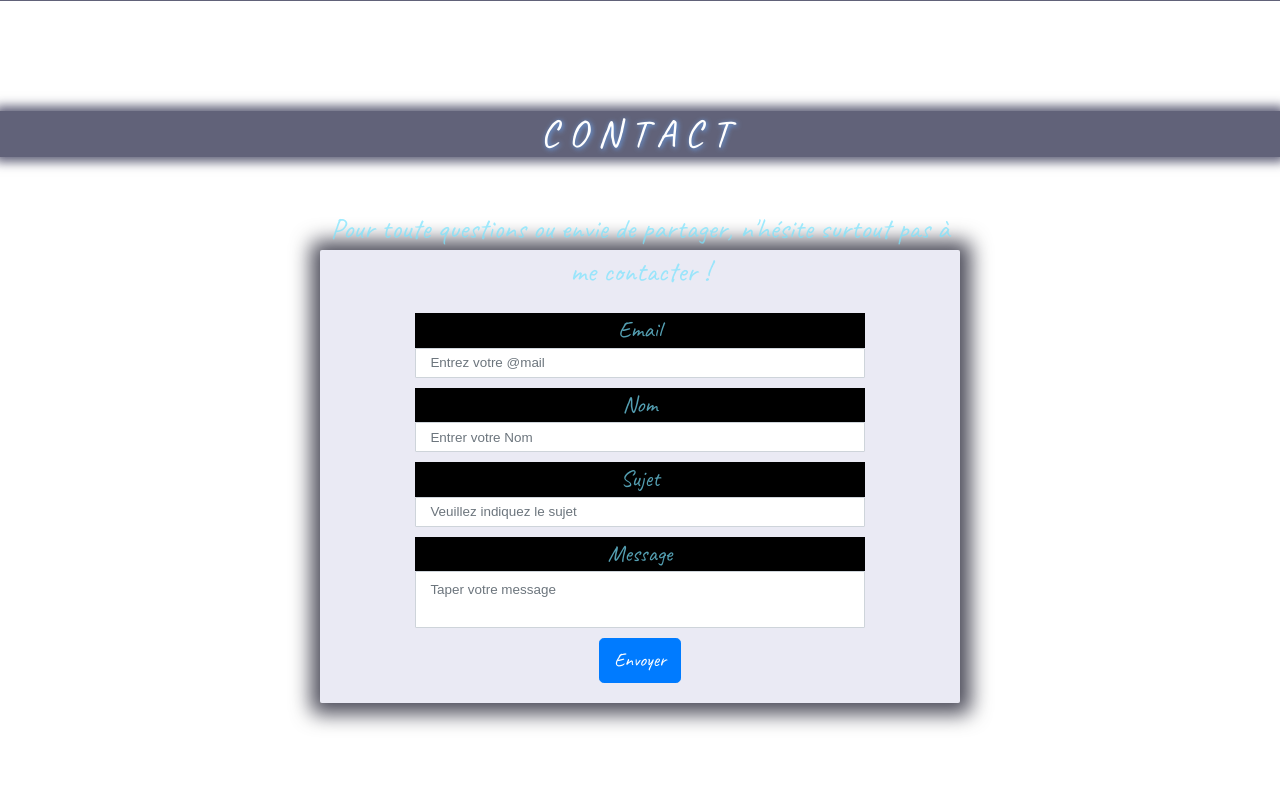
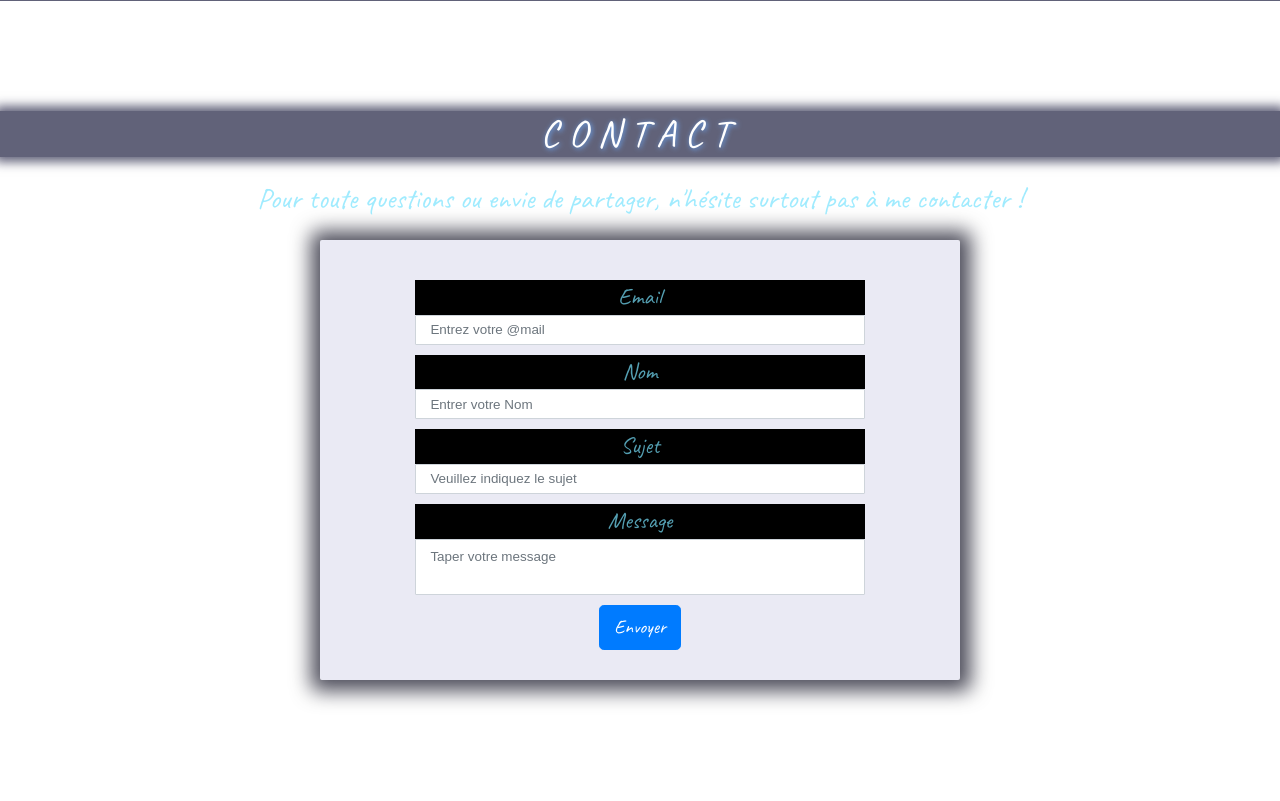
Before and after one commit to K4gur0/vinny-vixi, a PHP site: page / in a window 1280 px wide. Shown: the part 1516-2317 px from the top of the page. Run offline with PHP 8.4, Linux system fonts and the light colour scheme; data that the repository does not hold is empty; some libraries are stand-ins or nearby versions.

Commit message:
modif header & contact

```diff
--- a/includes/contact.php
+++ b/includes/contact.php
@@ -28,12 +28,13 @@ if( $_POST ){
         <h2>contact</h2>
     </div>
 
+    <legend>Pour toute questions ou envie de partager, n'hésite surtout pas à me contacter !</legend>
 
     <form class="form-horizontal" method="post" action="#contact">
 <fieldset>
 
 <!-- Form Name -->
-<legend>Pour toute questions ou envie de partager, n'hésite surtout pas à me contacter !</legend>
+
 
 <!-- Text input-->
 <div class="form-group">
@@ -103,8 +104,8 @@ if( $_POST ){
     }
     section#contact fieldset
     {
-    margin:50px auto 200px auto;
-    padding-bottom: 20px;
+    margin:0 auto 200px auto;
+    padding: 30px 0;
     width: 50%;
     background: rgba(150,150,200,0.2);
     border-radius: 2px;
@@ -132,4 +133,10 @@ if( $_POST ){
     background:black;
     }
 
+    section#contact legend
+    {
+      text-align: center;
+      margin:20px 0;
+    }
+
 </style>
--- a/includes/header.php
+++ b/includes/header.php
@@ -178,7 +178,7 @@
     li.nav-item
     {
         background: rgba(0, 0, 0, 0.8);
-        width: 200px;
+        width: 150px;
         display : flex;
         justify-content: center;
         align-items: center;
```
